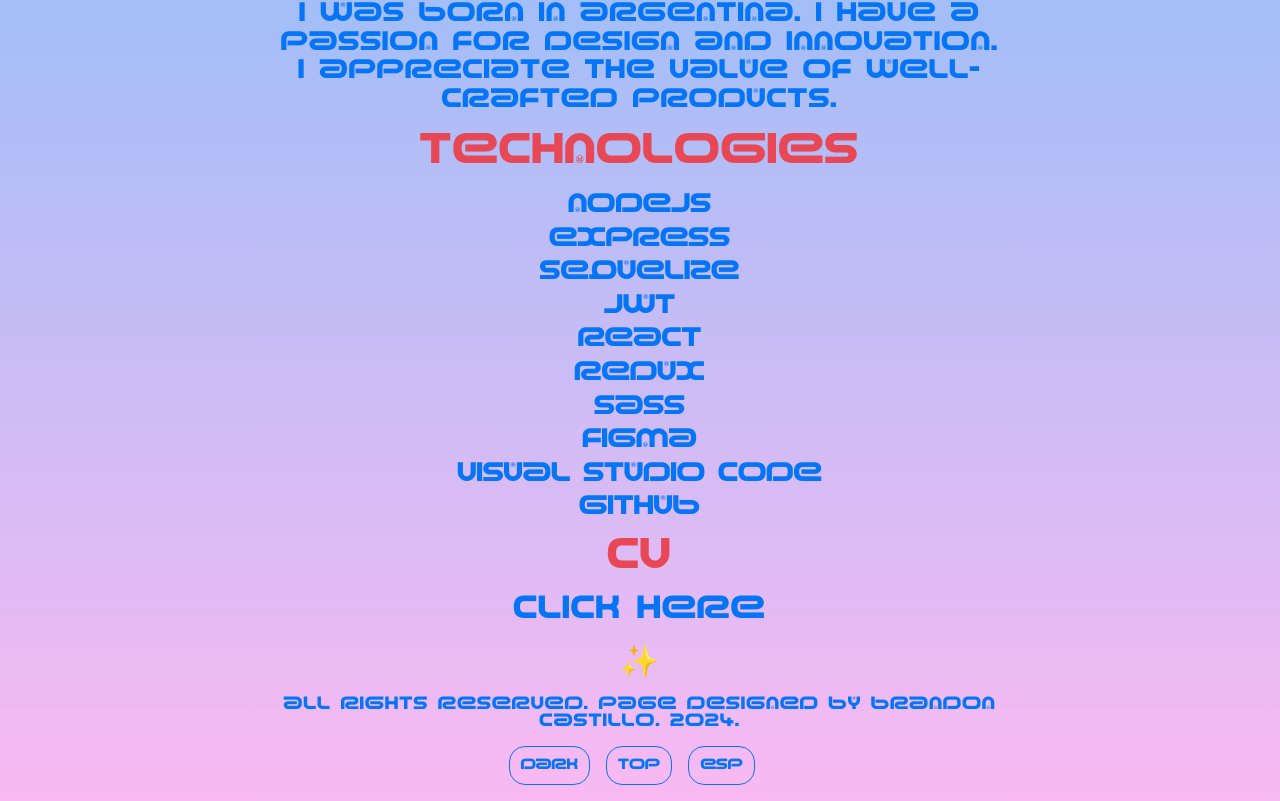
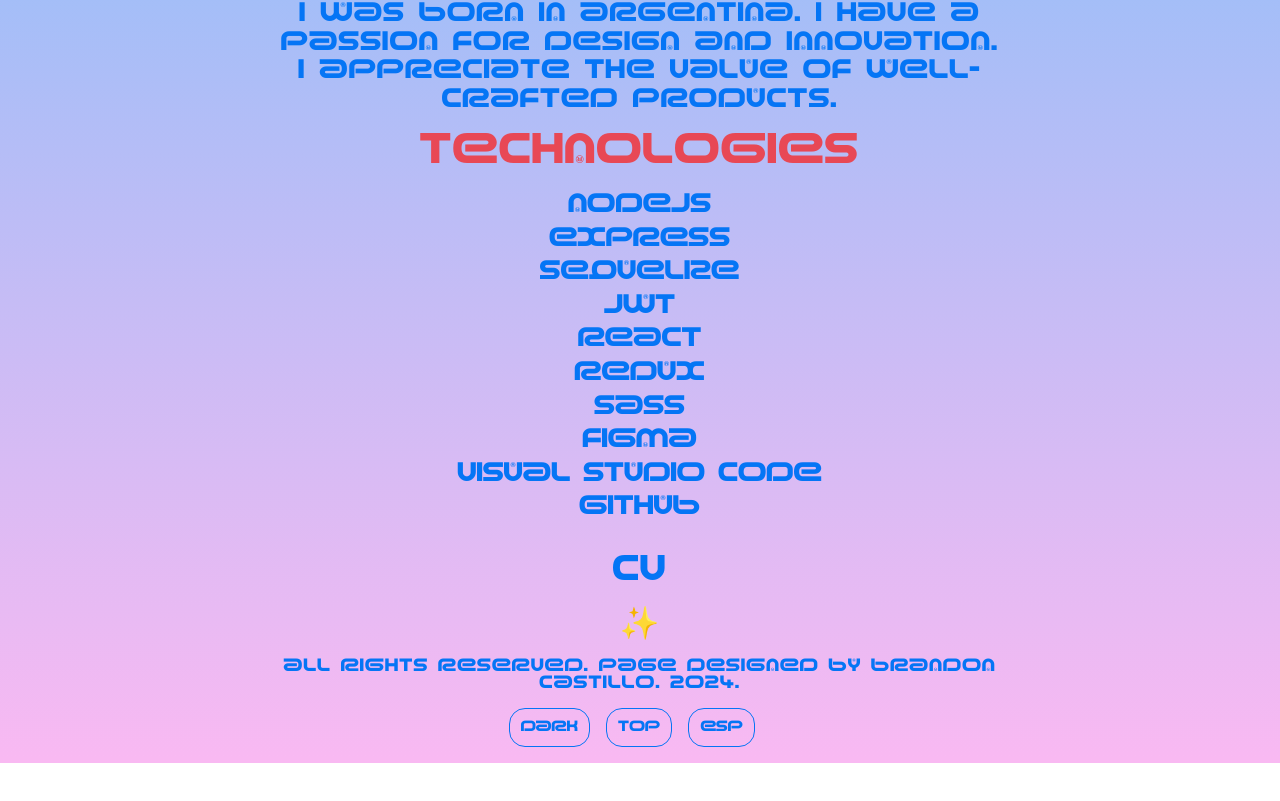
Before and after one commit to pibelanzallamas/brandon-portfolio, a React (Create React App) app: page /profile in a window 1280 px wide. Shown: the part 547-1348 px from the top of the page. After the commit the page ends 1310 px from the top, so only its background shows below. Built offline with nearby package versions, Linux system fonts and the light colour scheme.

Commit message:
testing logo

```diff
--- a/src/cards/ContactCard.jsx
+++ b/src/cards/ContactCard.jsx
@@ -7,11 +7,7 @@ function ContactCard({ link }) {
 
   return (
     <div className={dark ? "contact-links-dark" : "contact-links-light"}>
-      <a
-        href={esp ? link.link : link.link2}
-        target="_blank"
-        rel="noopener noreferrer"
-      >
+      <a href={link.link} target="_blank" rel="noopener noreferrer">
         <p>{link.name}</p>
       </a>
     </div>
--- a/src/components/Profile.jsx
+++ b/src/components/Profile.jsx
@@ -48,7 +48,8 @@ function Profile() {
           <li>Visual Studio Code</li>
           <li>Github</li>
         </ul>
-        <p className={dark ? "subtitle-dark top" : "subtitle-light top"}>cv</p>
+        {/* <p className={dark ? "subtitle-dark top" : "subtitle-light top"}>cv</p> */}
+        <br />
         <div
           className={
             dark ? "contact-links-dark top" : "contact-links-light top"
@@ -59,7 +60,7 @@ function Profile() {
             target="_blank"
             rel="noopener noreferrer"
           >
-            <p>click here</p>
+            <p style={{ fontSize: "2rem" }}>CV</p>
           </a>
         </div>
         <Credits />
--- a/src/utils/MisProyectos.js
+++ b/src/utils/MisProyectos.js
@@ -5,7 +5,7 @@ const projects = [
     year: 2024,
     month: "May",
     author: "Brandon Castillo",
-    image: "/projects-img/yourelder/abuelitos-video.png",
+    image: "/projects-img/yourelder/abuelitos-home.png",
     web: "https://yourelder.vercel.app/",
     youtube: "https://www.youtube.com/embed/C8Xrna8P8zE",
     video: "https://www.youtube.com/watch?v=C8Xrna8P8zE",
```
Also changed, not shown: public/projects-img/yourelder/abuelitos-home.png (added), public/projects-img/yourelder/abuelitos-video-2.png (added).
